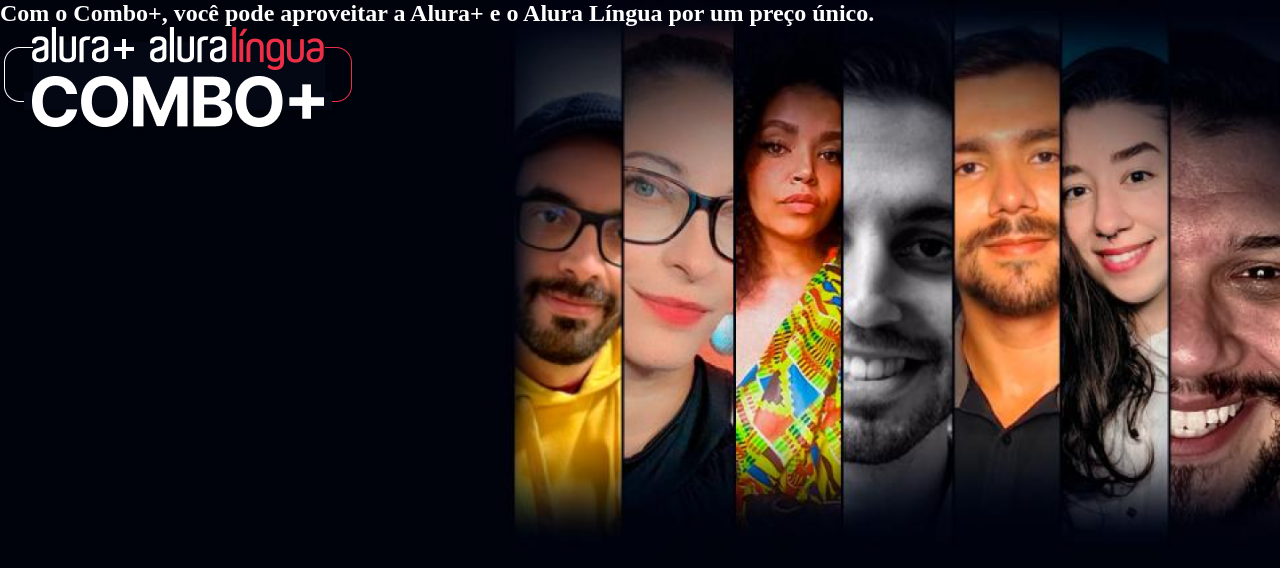
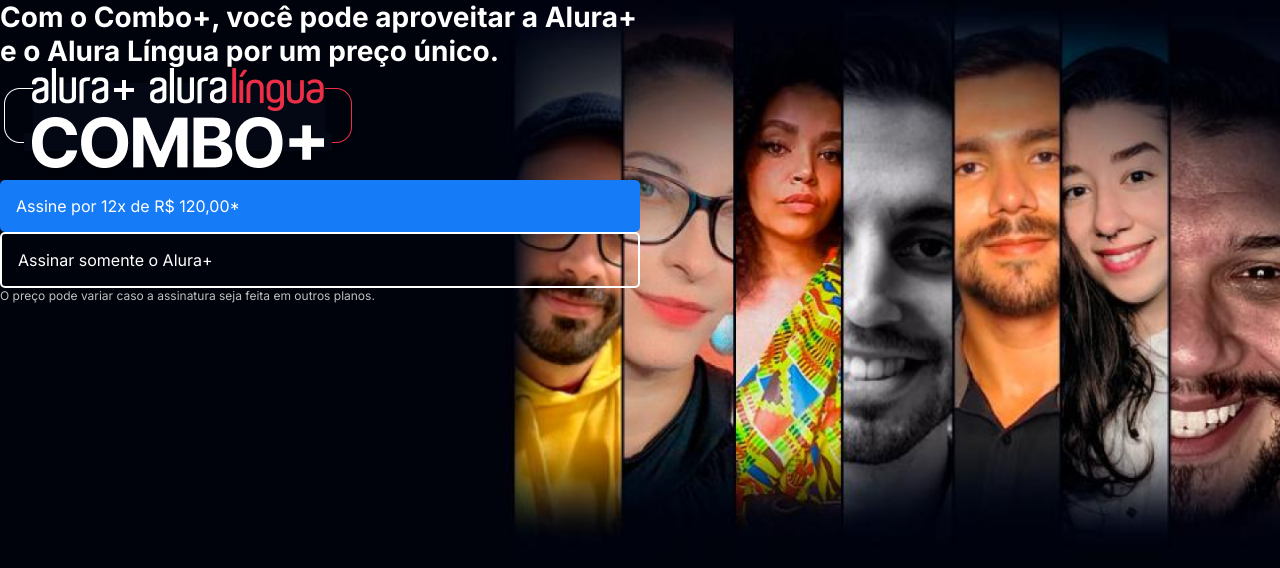
Before and after one commit to Lessyn/Front-End, a plain HTML site: page Praticando-HTML-CSS/index.html in a window 1280 px wide. Drawn offline with Linux system fonts and the light colour scheme.

Commit message:
A dupla HTML e CSS

```diff
--- a/Praticando-HTML-CSS/index.html
+++ b/Praticando-HTML-CSS/index.html
@@ -6,13 +6,22 @@
     <meta name="viewport" content="width=device-width, initial-scale=1.0">
     <title>Alura Plus+</title>
     <link rel="stylesheet" href="styles.css">
+    <link rel="stylesheet"
+        href="https://fonts.googleapis.com/css2?family=Inter:wght@400;700&family=Krona+One&family=Montserrat:wght@400;600&display=swap"
+        rel="stylesheet">
 </head>
 
 <body>
     <header>
         <section class="container principal">
-            <h1>Com o Combo+, você pode aproveitar a Alura+ e o Alura Língua por um preço único.</h1>
-            <img src="images/Combo.png" alt="Imagem da palavra combo">
+            <div>
+                <h1 class="container__titulo">Com o Combo+, você pode aproveitar a Alura+ e o Alura Língua por um preço
+                    único.</h1>
+                <img src="images/Combo.png" alt="Imagem da palavra combo">
+                <a href="www.alura.com.br" class="container__botao">Assine por 12x de R$ 120,00*</a>
+                <a href="www.alura.com.br" class="container__botao botao_secundario"> Assinar somente o Alura+</a>
+                <p class="container__aviso">O preço pode variar caso a assinatura seja feita em outros planos.</p>
+            </div>
         </section>
     </header>
     <main></main>
--- a/Praticando-HTML-CSS/styles.css
+++ b/Praticando-HTML-CSS/styles.css
@@ -3,17 +3,22 @@
     padding: 0;
 }
 
-:root{
+:root {
     --branco-principal: #FFFFFF;
     --cinza-secundario: #C0C0C0;
     --botao-azul: #167BF7;
     --cor-de-fundo: #00030C;
+
+    --fonte-principal: 'Inter';
 
 }
 
 body {
     background-color: var(--cor-de-fundo);
     color: var(--branco-principal);
+    font-family: var(--fonte-principal);
+    font-size: 16px;
+    font-weight: 400;
 }
 
 .principal {
@@ -23,5 +28,31 @@
 }
 
 .container {
-    height: 100vh ;
+    height: 100vh;
+    display: grid;
+    grid-template-columns: 50% 50%;
 }
+
+.container__titulo {
+    font-size: 28px;
+    font-weight: 700;
+}
+
+.container__botao {
+    background-color: var(--botao-azul);
+    border-radius: 5px;
+    padding: 1em;
+    text-decoration: none;
+    color: var(--branco-principal);
+    display: block;
+}
+
+.botao_secundario {
+    background-color: transparent;
+    border: 2px solid var(--branco-principal);
+}
+
+.container__aviso {
+    font-size: 12px;
+    color: var(--cinza-secundario);
+}
```
